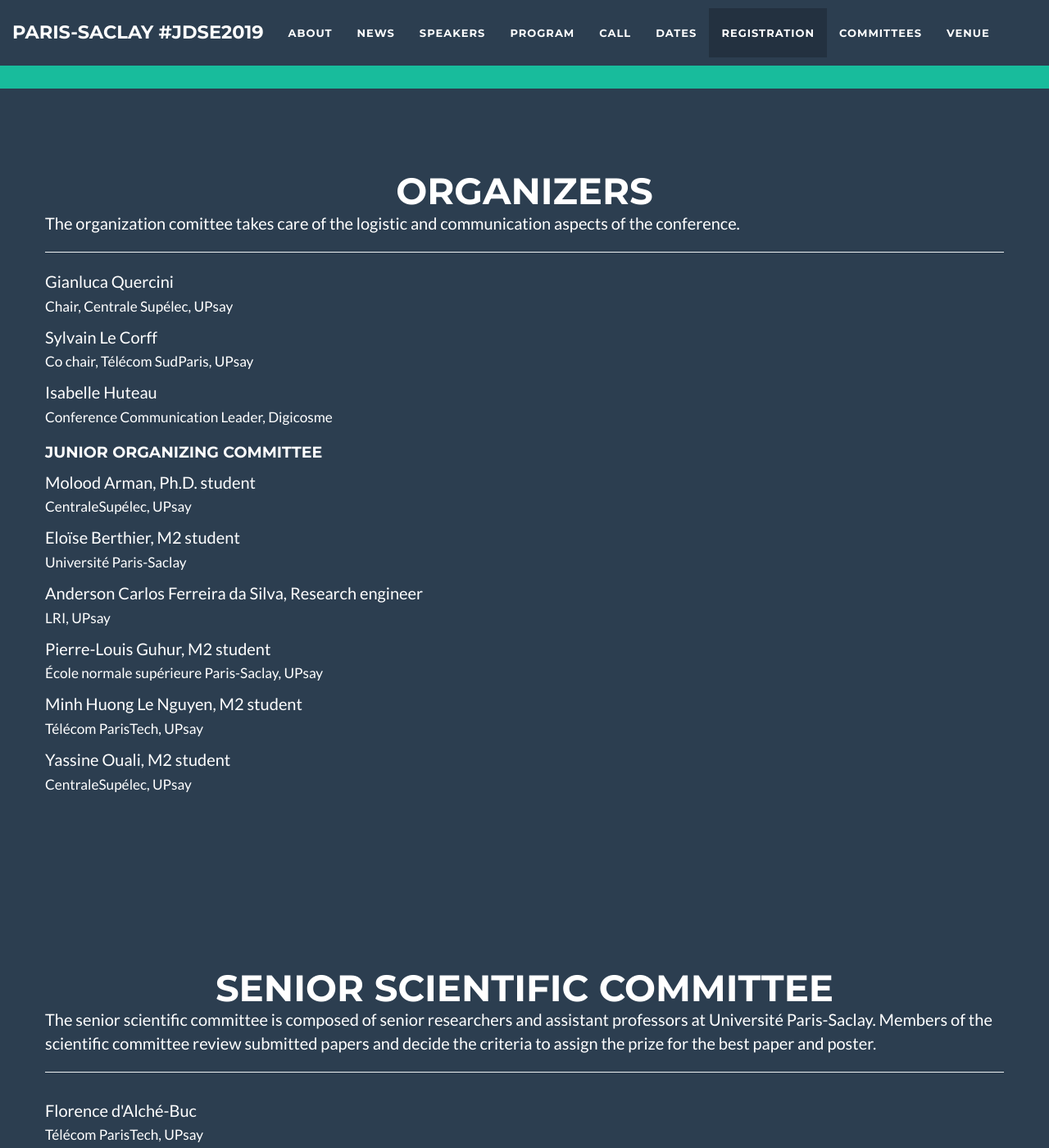
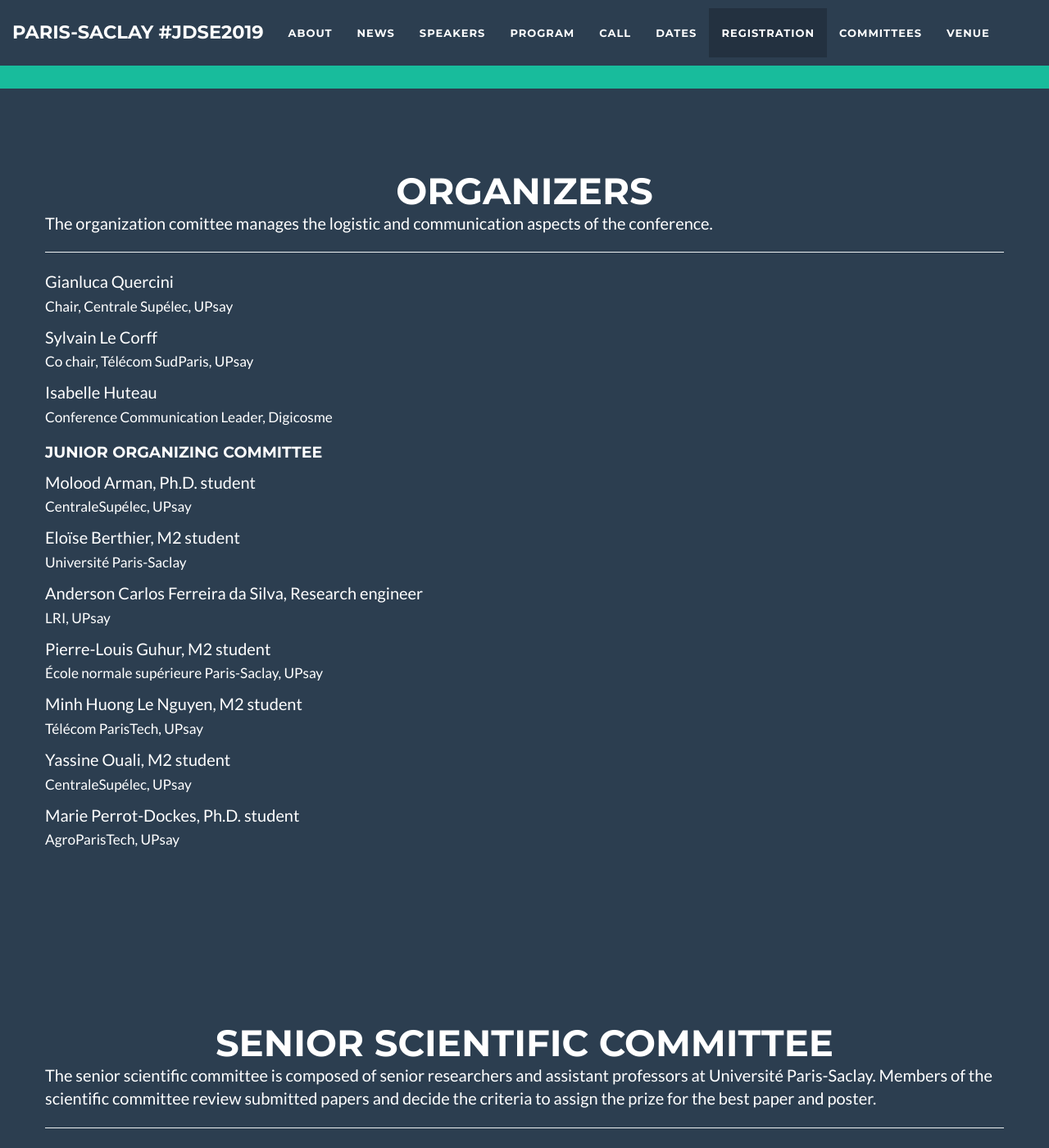
Before and after one commit to jdse-paris/jDSE2019, a Jekyll site: the page built from index.html, in a window 1280 px wide and 1400 px high, scrolled down 5806 px. Shown: the whole window at 82% size. Built offline with Jekyll 4.4.1, drawn with Linux system fonts in a browser that asks for light colours; some of the changed text lies outside the part shown.

Commit message:
Updated organizing committee

```diff
--- a/_includes/organizers.html
+++ b/_includes/organizers.html
@@ -5,7 +5,7 @@
                 <div class="col-lg-12 text-center">
                     <h2>Organizers</h2>
                 </div>
-                <p>The organization comittee takes care of the logistic and communication aspects of the conference.</p>
+                <p>The organization comittee manages the logistic and communication aspects of the conference.</p>
                 <hr>
             </div>
             <div class="row">
@@ -27,7 +27,7 @@
 	      <p> Pierre-Louis Guhur, M2 student <br> <small>École normale supérieure Paris-Saclay, UPsay</small></p>
 	      <p> Minh Huong Le Nguyen, M2 student <br> <small>Télécom ParisTech, UPsay</small> </p>
 	      <p> Yassine Ouali, M2 student <br> <small>CentraleSupélec, UPsay</small></p>
-
+	      <p> Marie Perrot-Dockes, Ph.D. student <br> <small>AgroParisTech, UPsay</small></p>
             </div>
         </div>
     </section>
@@ -56,6 +56,8 @@
 	       <p> Céline Hudelot <br> <small>CentraleSupélec, UPsay</small></p>
 	       <p> Flora Jay <br> <small> CNRS, UPSay </small></p>
 	       <p> Sylvain Le Corff <br> <small>SAMOVAR, Télécom SudParis</small></p>
+               <p> Camille Coron <br> <small>Université Paris-Sud, UPsay</small></p>
+               <p> Matthieu Lerasle <br> <small>Université Paris-Sud, UPsay</small></p>
                <p> Anne-Laure Ligozat <br> <small> ENSIIE </small></p>
 	       <p> Cristina Manfredotti <br> <small> AgroParisTech, UPSay </small></p>
 	       <p> Adelaïde Olivier <br> <small>Université Paris-Sud, UPsay</small></p>
```
